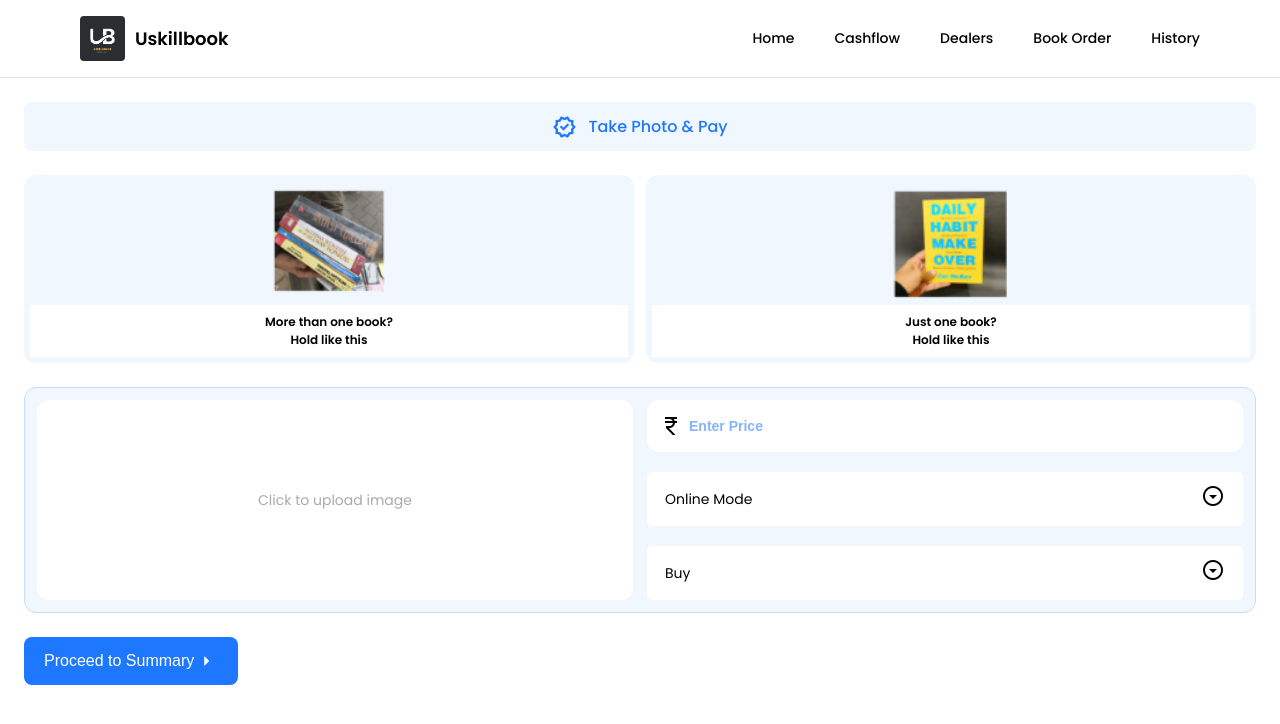
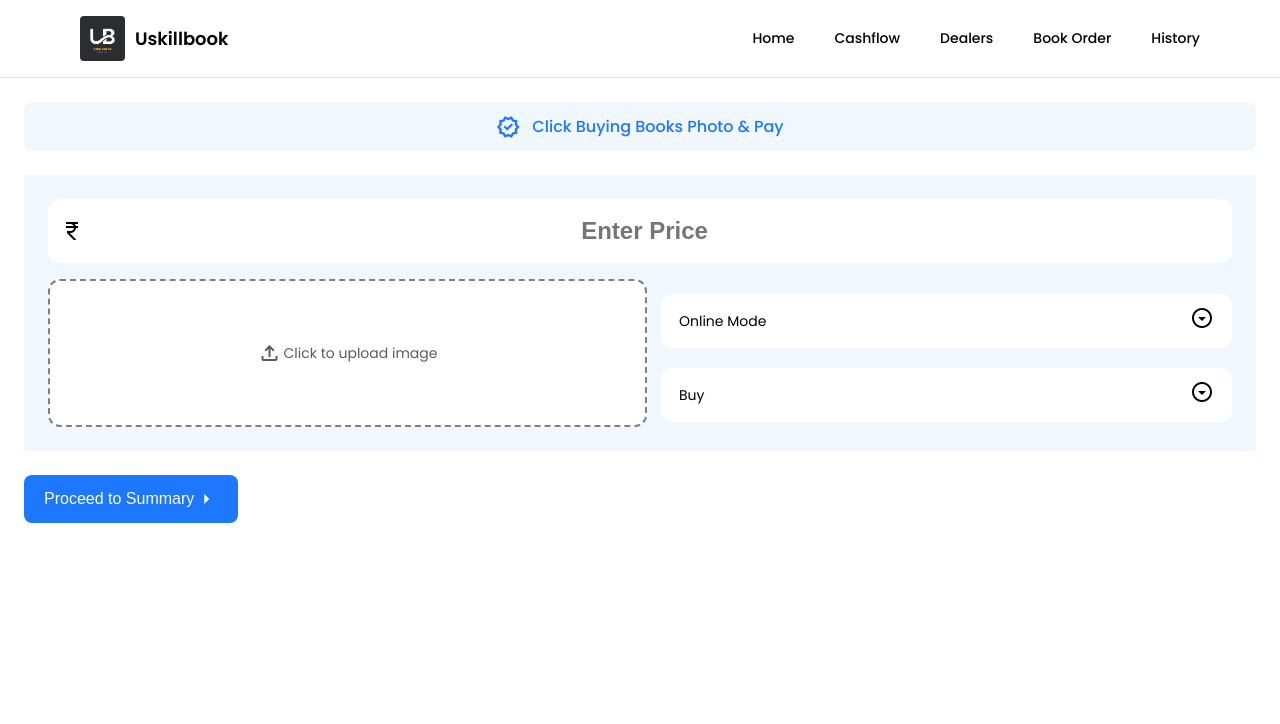
Before and after one commit to MurXGen/uskillbook, a React (Vite) app in the folder frontend/: page /checkout in a window 1280 px wide. Shown: the top 724 px of the page. Built offline with nearby package versions, Linux system fonts and the light colour scheme.

Commit message:
Updated animation

```diff
--- a/frontend/src/index.css
+++ b/frontend/src/index.css
@@ -263,18 +263,37 @@ padding: 8px 0;
 
 .userAction {
   display: flex;
+  flex-direction: column-reverse;
+  background-color: #F1F7FF;
+  padding: 24px;
+  gap: 16px;
+}
+
+.userActionA {
+  display: flex;
   justify-content: space-between;
   align-items: center;
   border-radius: 12px;
-  background-color: #F1F7FF;
+  gap: 14px;
+}
+
+.userActionB{
+  display: flex;
+  flex-direction: column-reverse;
+  gap: 12px;
+}
+
+.userActionB .customerTag{
+  background-color: #FFF;
+  border-radius: 12px;
   padding: 12px;
-  gap: 14px;
-  border: 1px solid #c6ddff;
+  text-align: center;
+  font-size: 12px;
 }
 
 .previewContainer {
   width: 50%;
-  height: 200px;
+  height: 120px;
   background-color: #fff;
   border-radius: 12px;
   display: flex;
@@ -283,6 +302,8 @@ padding: 8px 0;
   overflow: hidden;
   position: relative;
   cursor: pointer;
+  border: 2px dashed grey ;
+  padding: 12px;
 }
 
 .previewImg {
@@ -292,7 +313,11 @@ padding: 8px 0;
 }
 
 .uploadPlaceholder {
-  color: #aaa;
+  display: flex;
+  justify-content: center;
+  align-items: center;
+  gap: 2px;
+  color: #5b5b5b;
   font-size: 14px;
   text-align: center;
 }
@@ -319,15 +344,12 @@ padding: 8px 0;
   width: 100%;
   border: 0;
   padding: 6px;
-  font-size: 14px;
+  font-size: 24px;
   font-weight: 550;
-  color: #1D77FF;
-
+  color: #007bff;
+  text-align: center;
 }
 
-.priceInput::placeholder {
-  color: #84b5ff;
-}
 
 .submit-button {
   padding: 12px 20px;
@@ -351,11 +373,10 @@ padding: 8px 0;
 .priceBox{
   display: flex;
   flex-direction: row;
-  background-color: #FFF;
   align-items: center;
   padding: 12px;
   border-radius: 12px;
-
+  background-color: #FFF;
 }
 
 .formFilling .dropdown{
@@ -384,7 +405,7 @@ padding: 8px 0;
   padding: 10px;
   background-color: #ffffff;
   cursor: pointer;
-  border-radius: 5px;
+  border-radius: 12px;
   padding: 12px 18px;
   font-size: 14px;
 }
--- a/frontend/src/pages/Checkout.jsx
+++ b/frontend/src/pages/Checkout.jsx
@@ -3,6 +3,7 @@ import { useNavigate } from "react-router-dom";
 import Hint from '../assets/hint1.png';
 import Hint1 from '../assets/hint2.png';
 import '../index.css';
+import { motion, AnimatePresence } from "framer-motion";
 
 const Checkout = () => {
   const navigate = useNavigate();
@@ -33,6 +34,12 @@ const Checkout = () => {
       alert("Please upload an image, enter a price, and select all options.");
       return;
     }
+
+    if (price < 0) {
+      alert("Price must be greater than 1.");
+      return;
+    }
+
 
     const formData = new FormData();
     formData.append("image", image);
@@ -72,10 +79,10 @@ const Checkout = () => {
     <div className="container">
       <div className="note">
         <span className="material-symbols-outlined">verified</span>
-        <span className="title">Take Photo & Pay</span>
+        <span className="title">Click Buying Books Photo & Pay</span>
       </div>
 
-      {!imageUrl && (
+      {/* {!imageUrl && (
         <div className="hint">
           <div className="more">
             <img src={Hint1} alt="" />
@@ -86,14 +93,18 @@ const Checkout = () => {
             <span className="desc">Just one book? <br />Hold like this</span>
           </div>
         </div>
-      )}
+      )} */}
 
       {/* Image Upload Section */}
       <div className="userAction">
+        <div className="userActionA">
           <div className="previewContainer">
             {imageUrl && <img src={imageUrl} alt="Preview" className="previewImg" />}
             {!imageUrl && (
               <label htmlFor="fileInput" className="uploadPlaceholder">
+                <span class="material-symbols-outlined">
+                  upload
+                </span>
                 Click to upload image
               </label>
             )}
@@ -103,22 +114,10 @@ const Checkout = () => {
               id="fileInput"
               onChange={handleImageChange}
               className="fileInput"
-            capture="environment"
             />
           </div>
 
           <div className="formFilling">
-
-          <div className="priceBox">
-            <span className="material-symbols-outlined">currency_rupee</span>
-            <input
-              type="number"
-              placeholder="Enter Price"
-              value={price}
-              onChange={(e) => setPrice(e.target.value)}
-              className="priceInput no-border"
-            />
-          </div>
 
             {/* Custom Dropdown - Payment Mode */}
             <div className="customDropdown">
@@ -166,6 +165,72 @@ const Checkout = () => {
           </div>
         </div>
 
+        <div className="userActionB">
+  <div className="priceBox">
+    <span className="material-symbols-outlined">currency_rupee</span>
+    <input
+      type="number"
+      placeholder="Enter Price"
+      value={price}
+      onChange={(e) => {
+        const value = e.target.value;
+        if (value === "") {
+          setPrice(""); // Allow empty input
+        } else if (Number(value) >= 1) {
+          setPrice(Number(value)); // Set price only if it's 1 or more
+        }
+      }}
+      onBlur={() => {
+        if (price === "" || price < 1) {
+          setPrice(1); // Ensure minimum value
+        }
+      }}
+      className="priceInput no-border"
+    />
+  </div>
+
+  {/* Customer Tag Animation */}
+  <AnimatePresence>
+    {price > 300 && (
+      <motion.div
+        className="customerTag"
+        initial={{ opacity: 0, scale: 0.8 }}
+        animate={{ opacity: 1, scale: 1 }}
+        exit={{ opacity: 0, scale: 0.8 }}
+        transition={{ duration: 0.3, ease: "easeOut" }}
+      >
+        <motion.span
+          key={price}
+          initial={{ opacity: 0, y: 10 }}
+          animate={{ opacity: 1, y: 0 }}
+          exit={{ opacity: 0, y: -10 }}
+          transition={{ type: "spring", stiffness: 120 }}
+          className={
+            price > 1200
+              ? "platnium"
+              : price > 800
+              ? "diamond"
+              : price > 500
+              ? "gold"
+              : "loved"
+          }
+        >
+          {price > 1200
+            ? "🌟 Platinum Customer 🌟"
+            : price > 800
+            ? "💎 Diamond Customer 💎"
+            : price > 500
+            ? "🥇 Gold Customer 🥇"
+            : "❤️ You're our Loved Customer ❤️"}
+        </motion.span>
+      </motion.div>
+    )}
+  </AnimatePresence>
+</div>
+
+
+      </div>
+
       {/* Proceed Button */}
       <div className="proceed">
         <button onClick={handleSubmit} className="submit-button">
```
Lines whose indentation alone changed are shown as unchanged.
